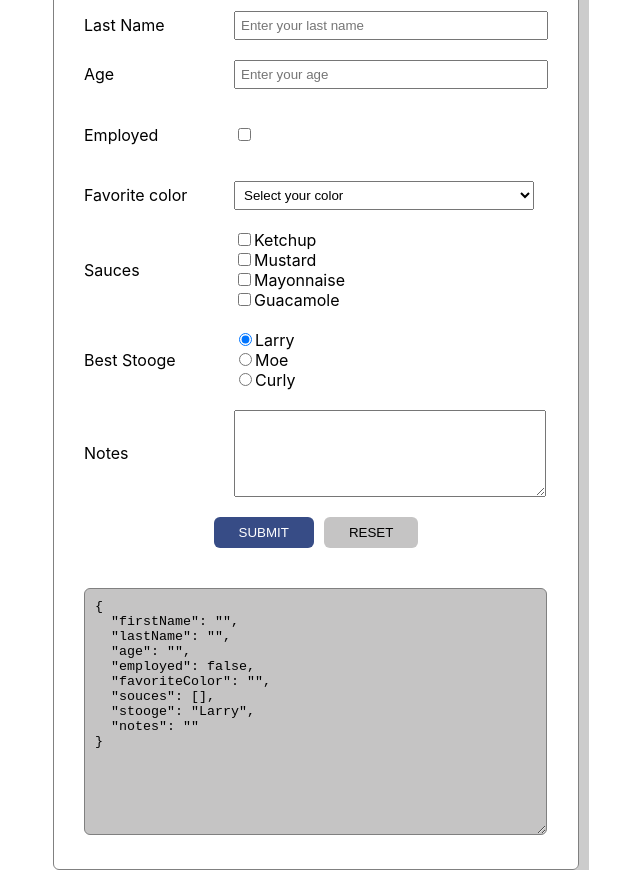
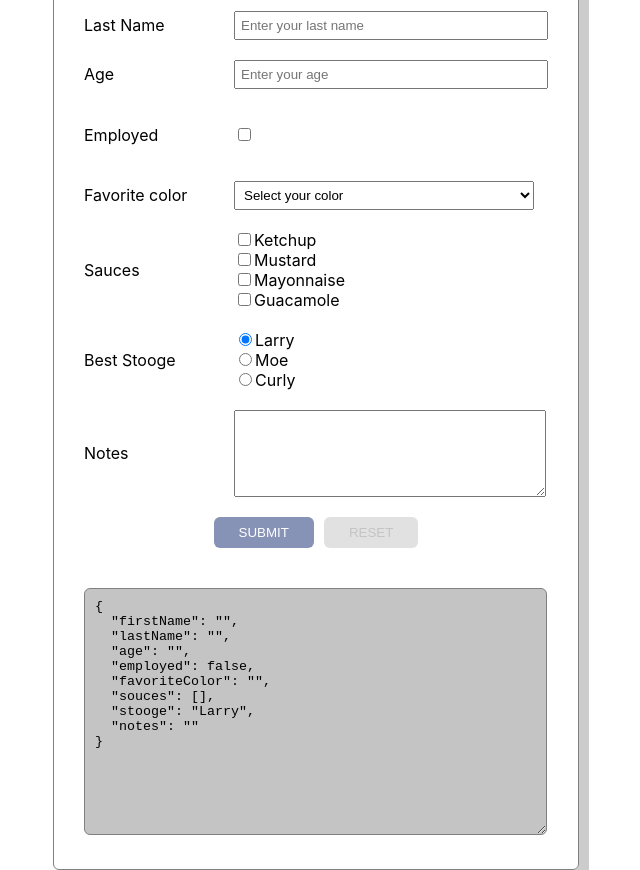
Before and after one commit to NurikBK/form-homework, a React (Create React App) app: page / in a window 1280 px wide. Shown: the whole page, without its empty margins (324-964 px from the left). Built offline with nearby package versions, Linux system fonts and the light colour scheme; the HTML template or start-up script is replaced by a standard one.

Commit message:
add styles

```diff
--- a/src/App.css
+++ b/src/App.css
@@ -61,6 +61,11 @@ input[type='number'] {
   padding: 8px 25px;
   border-radius: 6px;
   border: none;
+  transition: scale 0.3 ease-in-out;
+}
+
+.btn:active {
+  scale: 0.98;
 }
 
 .btn-submit {
@@ -72,6 +77,17 @@ input[type='number'] {
   color: #000;
 }
 
+.btn-submit:disabled {
+  background-color: hsla(224, 42%, 37%, 0.6);
+  scale: none;
+}
+
+.btn-reset:disabled {
+  background-color: hsla(0, 1%, 77%, 0.5);
+  color: hsl(0, 1%, 77%);
+  scale: none;
+}
+
 .error {
   color: red;
   position: absolute;
```
